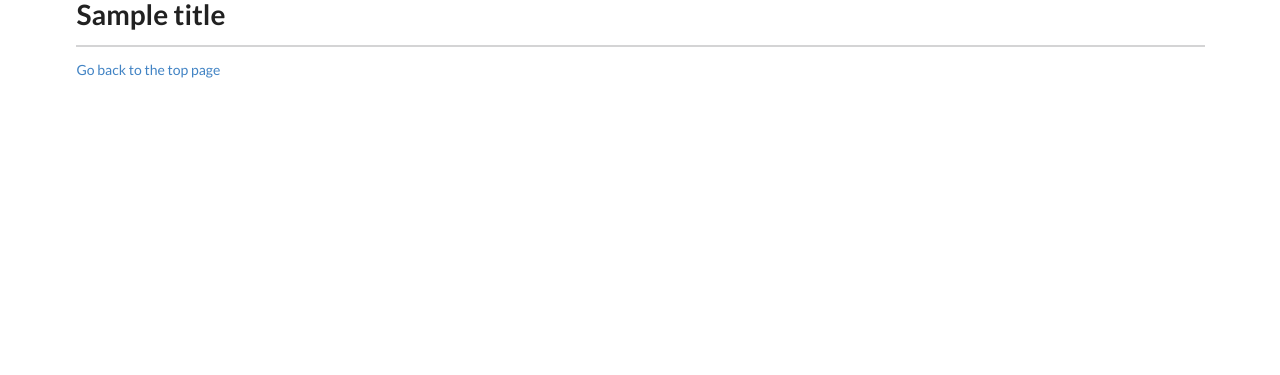
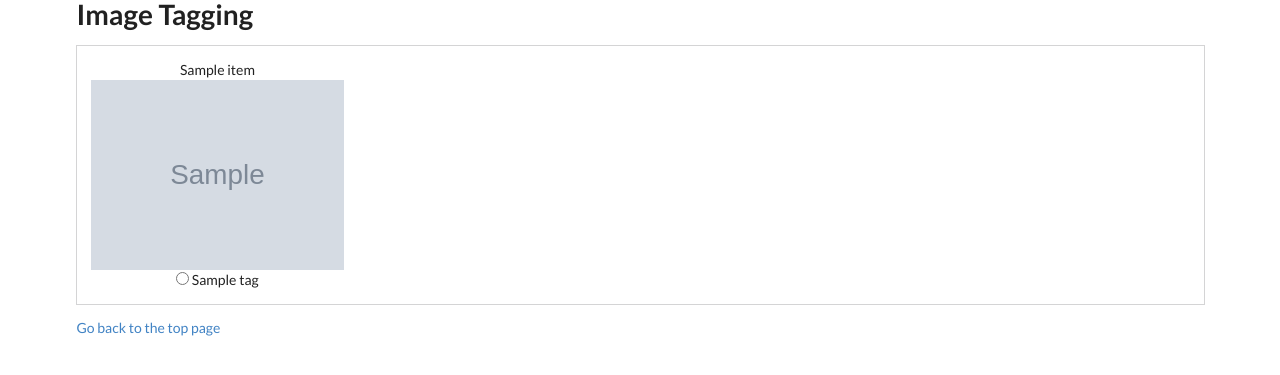
Before and after one commit to ykszk/image_tagging_tool, a Flask app: template templates/list.html in a window 1280 px wide. Shown: the top 375 px of the page. Run offline with Flask 2, Linux system fonts and the light colour scheme; the template is opened without the code that fills it: most values are stand-ins (such as "Sample title", 1, 10 or a date in 2020); grey boxes marked "Sample" are stand-in pictures.

Commit message:
WIP: Update templates to non-python-dependent syntaxes

```diff
--- a/templates/index.html
+++ b/templates/index.html
@@ -3,7 +3,7 @@
 
 <body>
   <div class="ui container pusher">
-    <h1 class="ui header">{{ title if title else "Image Tagging"}}</h1>
+    <h1 class="ui header">Image Tagging</h1>
     <ul>
       <li><a href="list">list all images</a></li>
       <li><a href="stats">show statistics</a></li>
--- a/templates/layout.html
+++ b/templates/layout.html
@@ -4,7 +4,7 @@
     <meta charset="utf-8">
     <meta http-equiv="X-UA-Compatible" content="IE=edge">
     <meta name="viewport" content="width=device-width, initial-scale=1">
-    <title>{{ title if title else "Image Tagging"}}</title>
+    <title>Image Tagging</title>
     <link rel="stylesheet" type="text/css" href="static/style.css">
     <link rel="stylesheet" type="text/css" href="https://cdnjs.cloudflare.com/ajax/libs/semantic-ui/2.4.1/semantic.min.css">
     <script type="text/javascript" src="static/main.js"></script>
--- a/templates/list.html
+++ b/templates/list.html
@@ -2,36 +2,28 @@
 {% block content %}
 
 <body>
-  {% if False %}
-  <div class="ui sidebar vertical menu visible">
-    {% for image_name, image_path in zip(image_names, image_paths) %}
-    <a class="item" href="#{{image_name}}">{{image_name}}</a>
-    {% endfor %}
-  </div>
-  {% endif %}
   <div class="ui container pusher">
-    <h1 class="ui header">{{ title if title else "Image Tagging"}}</h1>
+    <h1 class="ui header">Image Tagging</h1>
     <div class="ui celled four column doubling stackable grid">
-      {% for image_name, image_path, checked_tag in zip(image_names, image_paths, checked_tags) %}
-      <div class="column ui center aligned" id="{{image_name}}">
+      {% for item in image_name_path_tags %}
+      <div class="column ui center aligned" id="{{item.image_name}}">
         <figure style="margin:0">
-          <figcaption>{{image_name}}</figcaption>
-          <a href="{{image_path}}" target="_blank" title="{{image_name}}">
-            <img class="ui centered image" src="{{image_path}}" alt="{{image_name}}"></img>
+          <figcaption>{{item.image_name}}</figcaption>
+          <a href="{{item.image_path}}" target="_blank" title="{{item.image_name}}">
+            <img class="ui centered image" src="{{item.image_path}}" alt="{{item.image_name}}"></img>
           </a>
         </figure>
-
-        <form action="/post" method="put" name="{{image_name}}">
+        <form action="/post" method="put" name="{{item.image_name}}">
           {% for tag in tags %}
           {% if multilabel %}
-          <input type="checkbox" name="{{tag}}" title="{{tag}}" id="{{image_name}}_{{tag}}"
-            onchange="checkbox_changed(this)" {{'checked' if tag in checked_tag else '' }}>
-          <label class="unselectable" for="{{image_name}}_{{tag}}" style="display:inline-block">
+          <input type="checkbox" name="{{tag}}" title="{{tag}}" id="{{item.image_name}}_{{tag}}"
+            onchange="checkbox_changed(this)" { if tag in item.checked_tag }checked{ endif }>
+          <label class="unselectable" for="{{item.image_name}}_{{tag}}" style="display:inline-block">
             {{tag}}</label>
           {% else %}
-          <input type="radio" name="{{image_name}}" value="{{tag}}" id="{{image_name}}_{{tag}}"
-            onchange="checkbox_changed(this)" {{'checked' if tag in checked_tag else '' }}>
-          <label class="unselectable" for="{{image_name}}_{{tag}}" style="display:inline-block">{{tag}}</label>
+          <input type="radio" name="{{item.image_name}}" value="{{tag}}" id="{{item.image_name}}_{{tag}}"
+            onchange="checkbox_changed(this)" { if tag in item.checked_tag }checked{ endif }>
+          <label class="unselectable" for="{{item.image_name}}_{{tag}}" style="display:inline-block">{{tag}}</label>
           {% endif %}
           {% endfor %}
         </form>
```
Also changed, not shown: templates/query.html (deleted, +0 -38 lines), templates/stats.html (+5 -5 lines).
